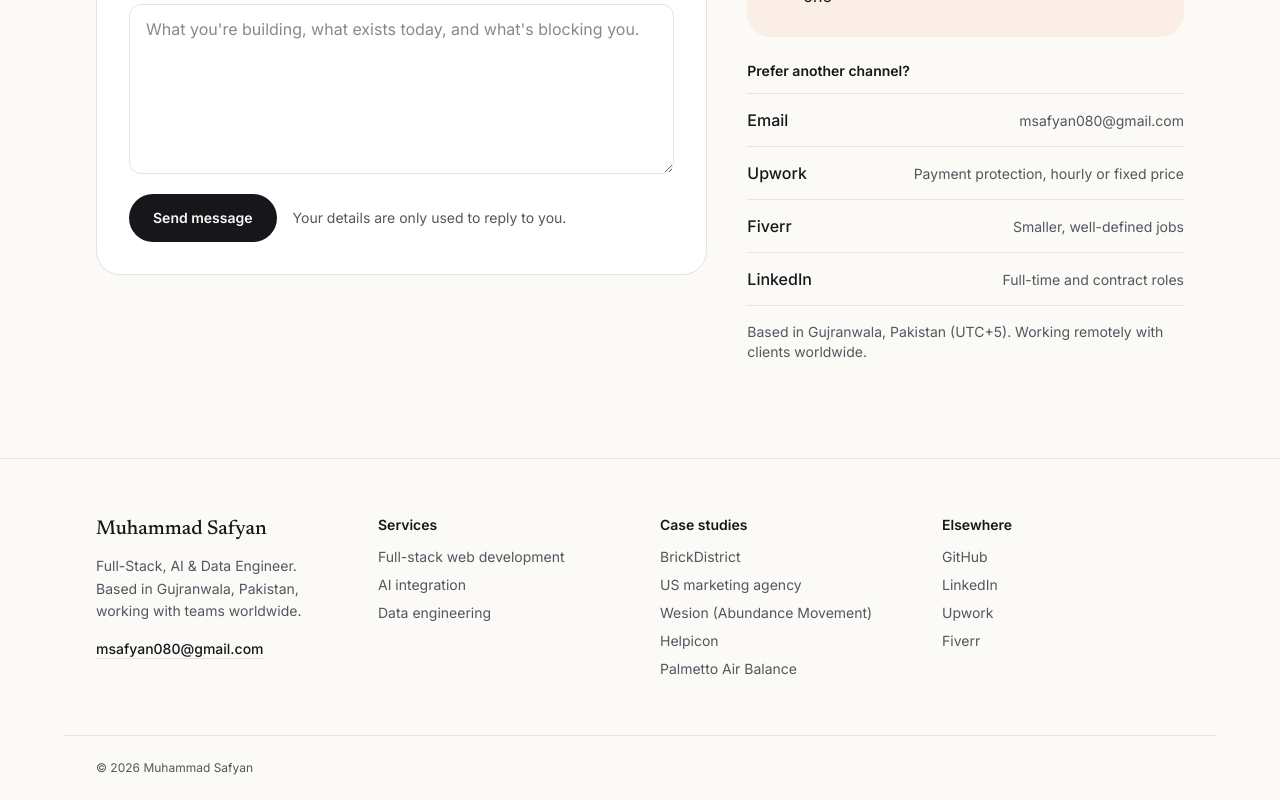
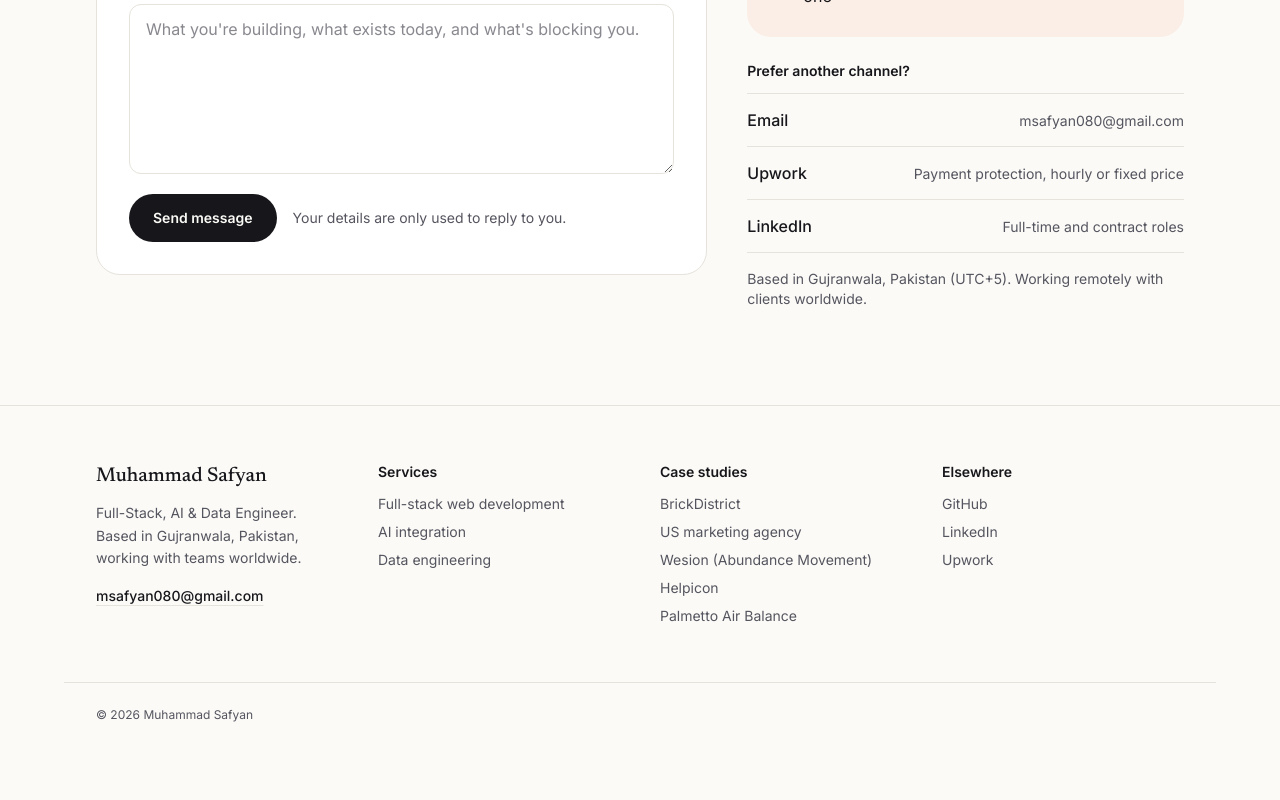
Before and after one commit to MSafyan/portfolio, a Next.js app: page /contact in a window 1280 px wide. Shown: the part 791-1591 px from the top of the page. After the commit the page ends 1538 px from the top, so only its background shows below. Built offline with nearby package versions, Linux system fonts and the light colour scheme.

Commit message:
chore: remove Fiverr links
No longer an active channel. Reviews from past Fiverr clients stay.

```diff
--- a/app/contact/page.tsx
+++ b/app/contact/page.tsx
@@ -9,7 +9,7 @@ import { SITE, absoluteUrl } from "@/lib/site";
 export const metadata = buildMetadata({
   title: "Hire Muhammad Safyan — Contact",
   description:
-    "Start a project with Muhammad Safyan: email a short brief about your SaaS, AI or data project, or hire through Upwork or Fiverr with payment protection.",
+    "Start a project with Muhammad Safyan: send a short brief about your SaaS, AI or data project by form or email, or hire through Upwork with payment protection.",
   path: "/contact",
 });
 
@@ -29,7 +29,6 @@ export default function ContactPage() {
   const channels = [
     { label: "Email", value: SITE.email, href: `mailto:${SITE.email}?subject=Project%20enquiry`, note: "Write directly from your inbox" },
     { label: "Upwork", value: "Hire on Upwork", href: SITE.profiles.upwork, note: "Payment protection, hourly or fixed price" },
-    { label: "Fiverr", value: "Order on Fiverr", href: SITE.profiles.fiverr, note: "Smaller, well-defined jobs" },
     { label: "LinkedIn", value: "Connect on LinkedIn", href: SITE.profiles.linkedin, note: "Full-time and contract roles" },
   ];
 
--- a/components/Footer.tsx
+++ b/components/Footer.tsx
@@ -9,7 +9,6 @@ export function Footer() {
     { href: SITE.profiles.github, label: "GitHub" },
     { href: SITE.profiles.linkedin, label: "LinkedIn" },
     { href: SITE.profiles.upwork, label: "Upwork" },
-    { href: SITE.profiles.fiverr, label: "Fiverr" },
   ];
 
   return (
--- a/lib/services.ts
+++ b/lib/services.ts
@@ -87,7 +87,7 @@ export const SERVICES: Service[] = [
       },
       {
         q: "Do you work through Upwork or directly?",
-        a: "Either. Many clients start on Upwork or Fiverr for the payment protection and move to a direct contract later.",
+        a: "Either. Many clients start on Upwork for the payment protection and move to a direct contract later.",
       },
     ],
   },
--- a/lib/site.ts
+++ b/lib/site.ts
@@ -16,7 +16,6 @@ export const SITE = {
     github: "https://github.com/MSafyan",
     linkedin: "https://www.linkedin.com/in/safyanakram/",
     upwork: "https://www.upwork.com/freelancers/~0110ed1cc027d85e0f",
-    fiverr: "https://www.fiverr.com/s/P216loL",
   },
 } as const;
 
```
